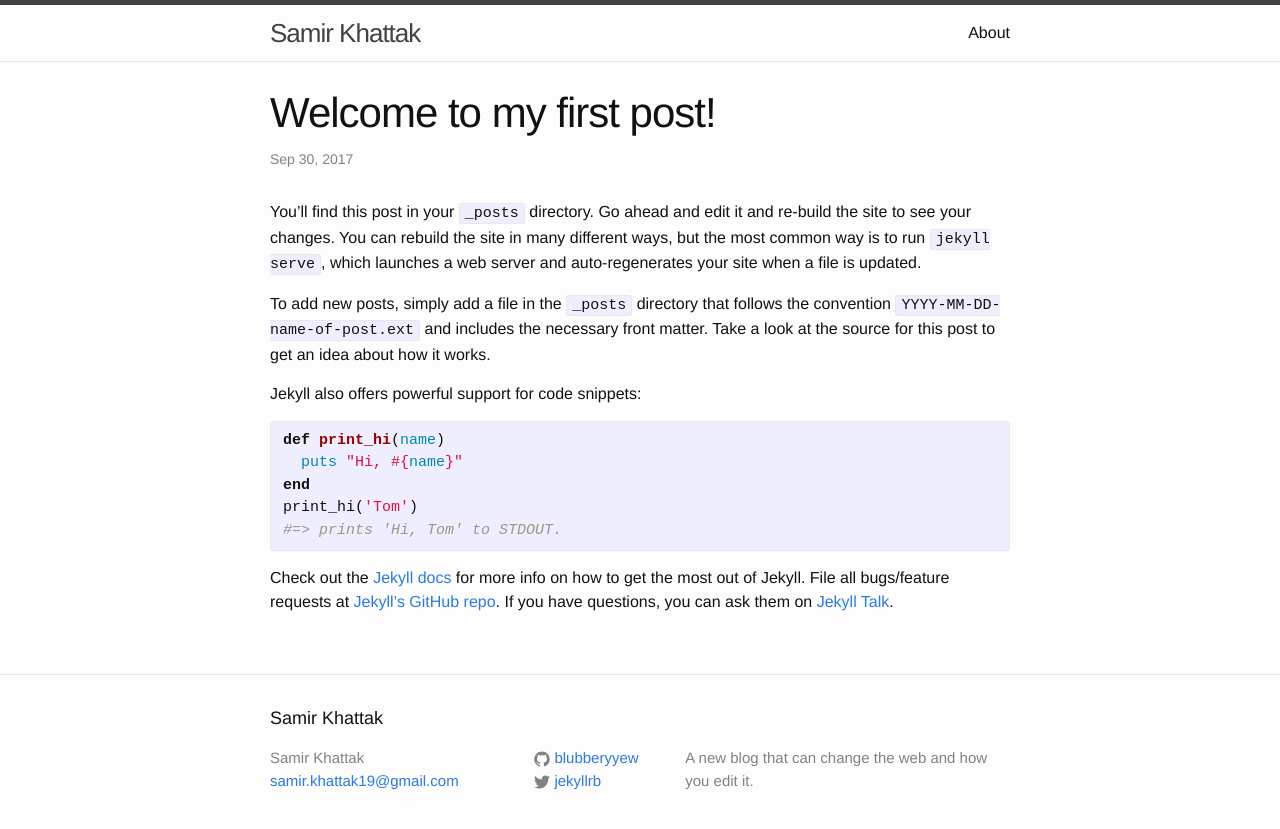
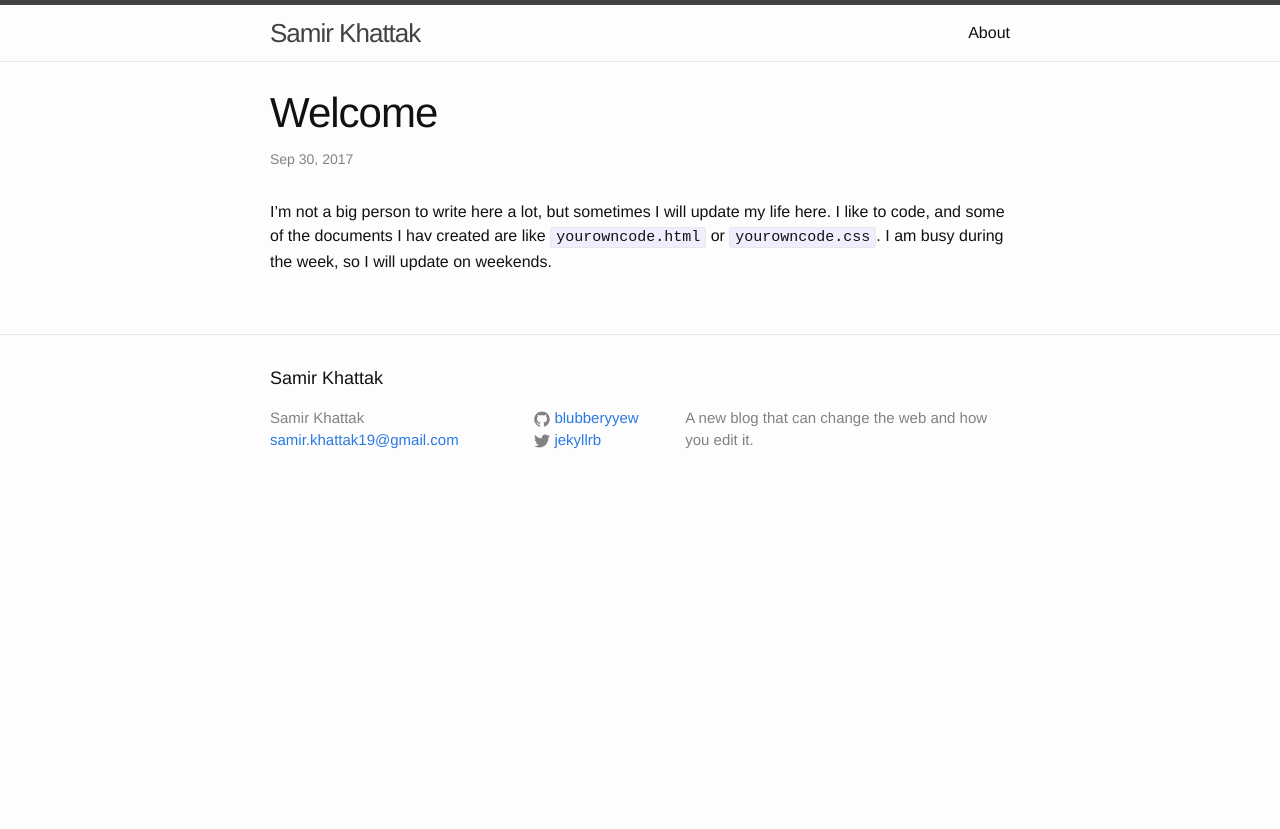
Before and after one commit to blubberyyew/blubberyyew.github.io, a Jekyll site: the page built from _posts/2017-09-30-welcome-to-jekyll.markdown, in a window 1280 px wide. Shown: the top 829 px of the page. Built offline with Jekyll 4.4.1, drawn with Linux system fonts in a browser that asks for light colours.

Commit message:
2017-09-30 welcome-to-jekyll.markdown
added a new post description

```diff
--- a/_posts/2017-09-30-welcome-to-jekyll.markdown
+++ b/_posts/2017-09-30-welcome-to-jekyll.markdown
@@ -1,25 +1,7 @@
 ---
 layout: post
-title:  "Welcome to my first post!"
+title:  "Welcome"
 date:   2017-09-30 13:51:07 +0000
 categories: jekyll update
 ---
-You’ll find this post in your `_posts` directory. Go ahead and edit it and re-build the site to see your changes. You can rebuild the site in many different ways, but the most common way is to run `jekyll serve`, which launches a web server and auto-regenerates your site when a file is updated.
-
-To add new posts, simply add a file in the `_posts` directory that follows the convention `YYYY-MM-DD-name-of-post.ext` and includes the necessary front matter. Take a look at the source for this post to get an idea about how it works.
-
-Jekyll also offers powerful support for code snippets:
-
-{% highlight ruby %}
-def print_hi(name)
-  puts "Hi, #{name}"
-end
-print_hi('Tom')
-#=> prints 'Hi, Tom' to STDOUT.
-{% endhighlight %}
-
-Check out the [Jekyll docs][jekyll-docs] for more info on how to get the most out of Jekyll. File all bugs/feature requests at [Jekyll’s GitHub repo][jekyll-gh]. If you have questions, you can ask them on [Jekyll Talk][jekyll-talk].
-
-[jekyll-docs]: http://jekyllrb.com/docs/home
-[jekyll-gh]:   https://github.com/jekyll/jekyll
-[jekyll-talk]: https://talk.jekyllrb.com/
+I'm not a big person to write here a lot, but sometimes I will update my life here. I like to code, and some of the documents I hav created are like `yourowncode.html` or `yourowncode.css`. I am busy during the week, so I will update on weekends.
```
